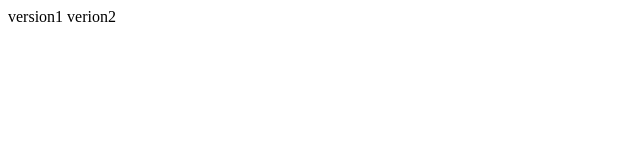
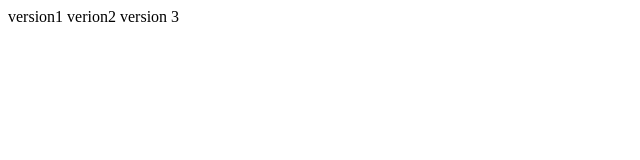
Before and after one commit to SirEchoDev/table2, a plain HTML site: page index.html in a window 1280 px wide. Shown: the full height of the page, 0-640 px from the left. Drawn offline with Linux system fonts and the light colour scheme.

Commit message:
version3

```diff
--- a/index.html
+++ b/index.html
@@ -8,6 +8,6 @@
 <body>
     version1
     verion2
-
+    version 3
 </body>
 </html>
```
